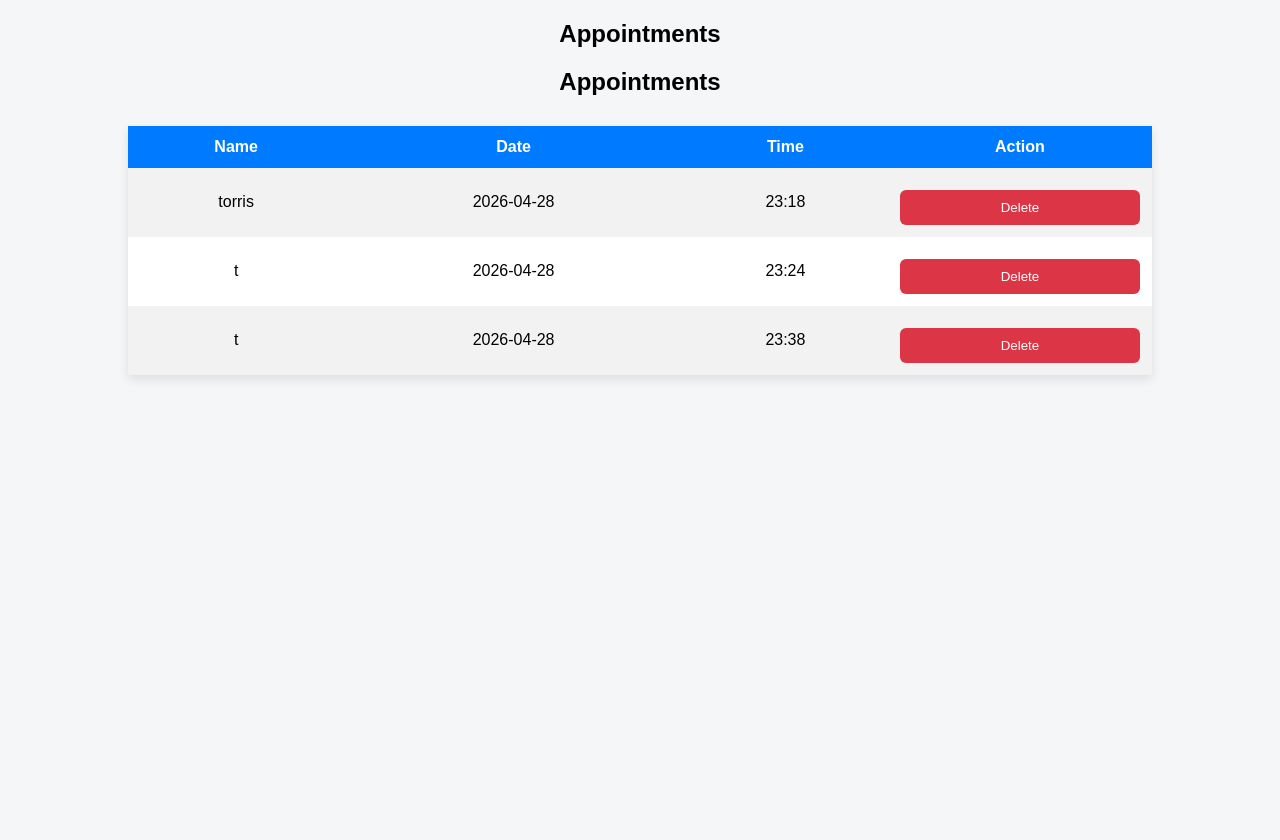
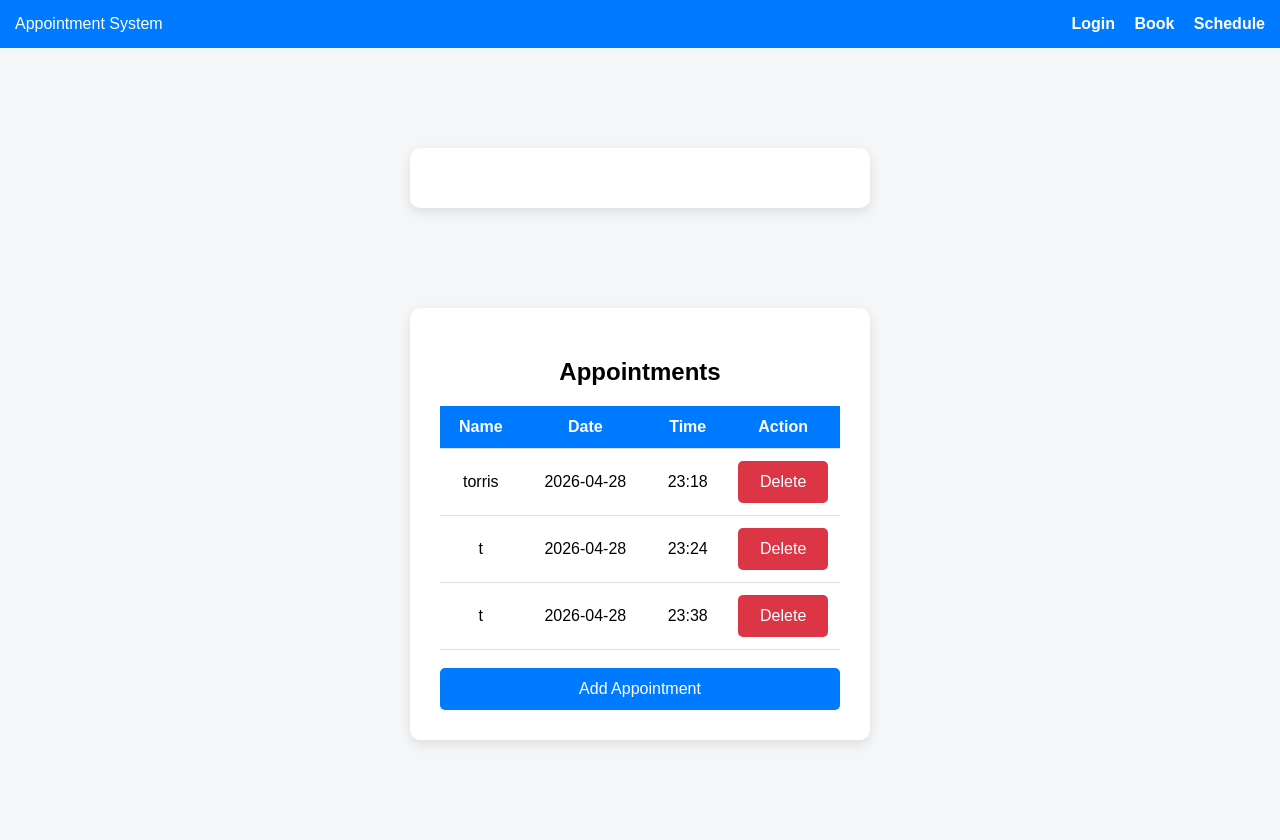
Before and after one commit to TLawson216/appointment-scheduling-system., a Flask app: page /schedule in a window 1280 px wide. Before the commit the page ends 379 px from the top, so only its background shows below. Run offline with Flask 3, Linux system fonts and the light colour scheme; data comes from the database, SQL or seed files in the repository; both versions use the stored data as it was after the commit.

Commit message:
improved ui and added double booked pop up

```diff
--- a/app.py
+++ b/app.py
@@ -60,7 +60,7 @@ def book():
 
         if existing:
             conn.close()
-            return "Time slot unavailable. Please choose another time."
+            return render_template("book.html", error="Time slot already booked!")
         # If no conflict, insert appointments
         cursor.execute(
             "INSERT INTO appointments (name, date, time) VALUES (?, ?, ?)",
--- a/static/style.css
+++ b/static/style.css
@@ -1,21 +1,22 @@
 body {
+
     font-family: Arial, sans-serif;
     background-color: #f4f6f8;
     margin: 0;
     padding: 0;
 }
 
-/* Container */
+/* Center container */
 .container {
-    width: 400px;
-    margin: 60px auto;
+    max-width: 400px;
+    margin: 100px auto;
+    padding: 30px;
     background: white;
-    padding: 25px;
     border-radius: 10px;
-    box-shadow: 0 4px 10px rgba(0,0,0,0.1);
+    box-shadow: 0 4px 12px rgba(0,0,0,0.1);
 }
 
-/* Headings */
+/* Title */
 h2 {
     text-align: center;
     margin-bottom: 20px;
@@ -25,48 +26,59 @@ h2 {
 input {
     width: 100%;
     padding: 10px;
-    margin: 8px 0;
-    border-radius: 6px;
+    margin-bottom: 15px;
     border: 1px solid #ccc;
+    border-radius: 5px;
+    font-size: 14px;
 }
 
-/* Buttons */
+input:focus {
+    outline: none;
+    border-color: #007BFF;
+}
+
+/* Button */
 button {
     width: 100%;
-    padding: 10px;
+    padding: 12px;
     background-color: #007BFF;
     color: white;
     border: none;
-    border-radius: 6px;
+    border-radius: 5px;
+    font-size: 16px;
     cursor: pointer;
-    margin-top: 10px;
 }
 
 button:hover {
     background-color: #0056b3;
 }
 
-/* Table */
-table {
-    width: 80%;
-    margin: 30px auto;
+/* Register link */
+p {
+    text-align: center;
+    font-size: 14px;
+}
+/* Table styling */
+.appt-table {
+    width: 100%;
     border-collapse: collapse;
-    background: white;
-    box-shadow: 0 4px 10px rgba(0,0,0,0.1);
+    margin-top: 20px;
 }
 
-th, td {
+.appt-table th,
+.appt-table td {
     padding: 12px;
     text-align: center;
+    border-bottom: 1px solid #ddd;
 }
 
-th {
+.appt-table th {
     background-color: #007BFF;
     color: white;
 }
 
-tr:nth-child(even) {
-    background-color: #f2f2f2;
+.appt-table tr:hover {
+    background-color: #f1f1f1;
 }
 
 /* Delete button */
@@ -77,3 +89,24 @@ tr:nth-child(even) {
 .delete-btn:hover {
     background-color: #a71d2a;
 }
+
+/* Navbar */
+.navbar {
+    background-color: #007BFF;
+    padding: 15px;
+    display: flex;
+    justify-content: space-between;
+    align-items: center;
+    color: white;
+}
+
+.navbar a {
+    color: white;
+    margin-left: 15px;
+    text-decoration: none;
+    font-weight: bold;
+}
+
+.navbar a:hover {
+    text-decoration: underline;
+}
--- a/templates/register.html
+++ b/templates/register.html
@@ -5,6 +5,7 @@
     <link rel="stylesheet" href="{{ url_for('static', filename='style.css') }}">
 </head>
 <body>
+
 
 <h2>Create Account</h2>
 
--- a/templates/schedule.html
+++ b/templates/schedule.html
@@ -1,16 +1,27 @@
 <!DOCTYPE html>
 <html>
 <head>
-    <title>Schedule</title>
+    <title>Appointments</title>
     <link rel="stylesheet" href="{{ url_for('static', filename='style.css') }}">
 </head>
 <body>
 
+<div class="navbar">
+    <div>Appointment System</div>
+    <div>
+        <a href="/">Login</a>
+        <a href="/book">Book</a>
+        <a href="/schedule">Schedule</a>
+    </div>
+</div>
+
+<div class="container">
+    <!-- your login form -->
+</div>
+<div class="container">
     <h2>Appointments</h2>
 
-<h2 style="text-align:center;">Appointments</h2>
-
-<table>
+    <table class="appt-table">
         <tr>
             <th>Name</th>
             <th>Date</th>
@@ -25,14 +36,16 @@
             <td>{{ appt[3] }}</td>
             <td>
                 <form method="POST" action="/delete/{{ appt[0] }}">
-            <button class="delete-btn" onclick="return confirm('Are you sure?')">
-                Delete
-            </button>
+                    <button class="delete-btn">Delete</button>
                 </form>
             </td>
         </tr>
         {% endfor %}
     </table>
 
+    <br>
+    <a href="/book"><button>Add Appointment</button></a>
+</div>
+
 </body>
 </html>
```
Also changed, not shown: templates/book.html (+16 -2 lines), templates/login.html (+27 -12 lines), database/database.db. Lines whose indentation alone changed are shown as unchanged.
